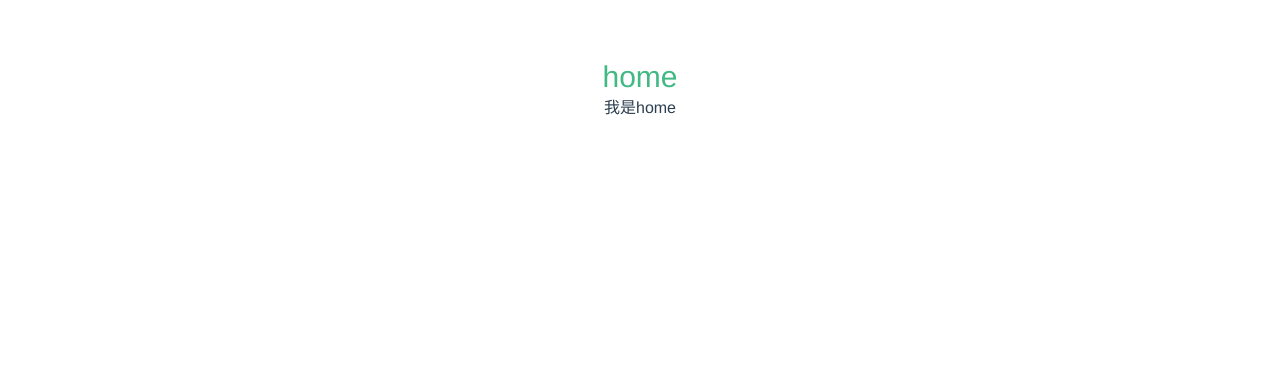
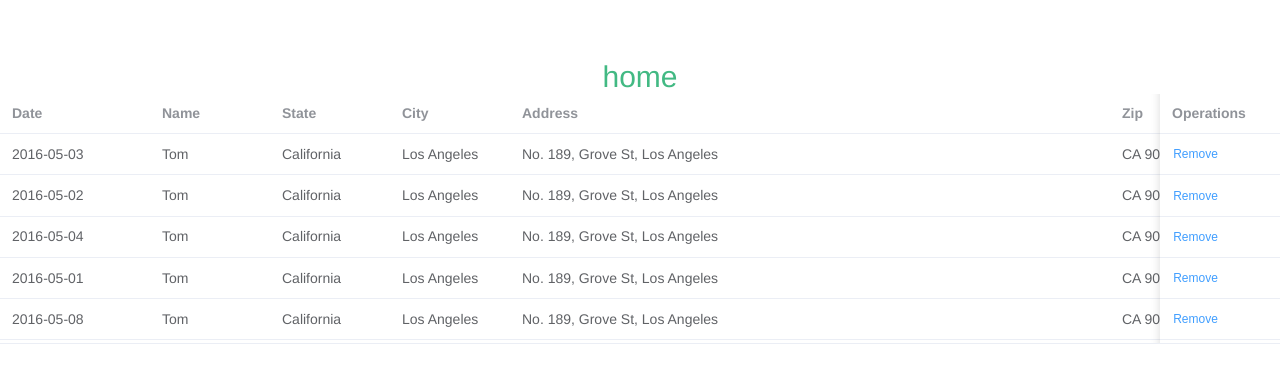
Before and after one commit to nihao112/my-git, a Vue app: page / in a window 1280 px wide. Shown: the top 382 px of the page. Built offline with nearby package versions, Linux system fonts and the light colour scheme.

Commit message:
home组件添加

```diff
--- /dev/null
+++ b/src/style/home/index.css
@@ -0,0 +1,20 @@
+.infinite-list {
+  height: 300px;
+  padding: 0;
+  margin: 0;
+  list-style: none;
+}
+
+.infinite-list .infinite-list-item {
+  display: flex;
+  align-items: center;
+  justify-content: center;
+  height: 50px;
+  background: var(--el-color-primary-light-9);
+  margin: 10px;
+  color: var(--el-color-primary);
+}
+
+.infinite-list .infinite-list-item + .list-item {
+  margin-top: 10px;
+}
--- /dev/null
+++ b/src/style/home/index.min.css
@@ -0,0 +1 @@
+.infinite-list-wrapper{height:300px;text-align:center}.infinite-list-wrapper .list{padding:0;margin:0;list-style:none}.infinite-list-wrapper .list-item{display:flex;align-items:center;justify-content:center;height:50px;background:var(--el-color-danger-lighter);color:var(--el-color-danger)}.infinite-list-wrapper .list-item+.list-item{margin-top:10px}
--- /dev/null
+++ b/src/style/home/index.scss
@@ -0,0 +1,22 @@
+.infinite-list-wrapper {
+  height: 300px;
+  text-align: center;
+
+  .list {
+    padding: 0;
+    margin: 0;
+    list-style: none;
+  }
+
+  .list-item {
+    display: flex;
+    align-items: center;
+    justify-content: center;
+    height: 50px;
+    background: var(--el-color-danger-lighter);
+    color: var(--el-color-danger);
+    & + .list-item {
+      margin-top: 10px;
+    }
+  }
+}
--- a/src/views/Home.vue
+++ b/src/views/Home.vue
@@ -1,5 +1,102 @@
 <script setup>
+var tableData = [
+  {
+    date: '2016-05-03',
+    name: 'Tom',
+    state: 'California',
+    city: 'Los Angeles',
+    address: 'No. 189, Grove St, Los Angeles',
+    zip: 'CA 90036',
+  },
+  {
+    date: '2016-05-02',
+    name: 'Tom',
+    state: 'California',
+    city: 'Los Angeles',
+    address: 'No. 189, Grove St, Los Angeles',
+    zip: 'CA 90036',
+  },
+  {
+    date: '2016-05-04',
+    name: 'Tom',
+    state: 'California',
+    city: 'Los Angeles',
+    address: 'No. 189, Grove St, Los Angeles',
+    zip: 'CA 90036',
+  },
+  {
+    date: '2016-05-01',
+    name: 'Tom',
+    state: 'California',
+    city: 'Los Angeles',
+    address: 'No. 189, Grove St, Los Angeles',
+    zip: 'CA 90036',
+  },
+  {
+    date: '2016-05-08',
+    name: 'Tom',
+    state: 'California',
+    city: 'Los Angeles',
+    address: 'No. 189, Grove St, Los Angeles',
+    zip: 'CA 90036',
+  },
+  {
+    date: '2016-05-06',
+    name: 'Tom',
+    state: 'California',
+    city: 'Los Angeles',
+    address: 'No. 189, Grove St, Los Angeles',
+    zip: 'CA 90036',
+  },
+  {
+    date: '2016-05-07',
+    name: 'Tom',
+    state: 'California',
+    city: 'Los Angeles',
+    address: 'No. 189, Grove St, Los Angeles',
+    zip: 'CA 90036',
+  },
+]
+const deleteRow = (index, rows) => {
+  rows.splice(index, 1)
+}
+</script>
+<script>
+import "../style/home/index.css"
 </script>
 <template>
-  <div>我是home</div>
+  <el-table :data="tableData"
+            style="width: 100%"
+            max-height="250">
+    <el-table-column fixed
+                     prop="date"
+                     label="Date"
+                     width="150" />
+    <el-table-column prop="name"
+                     label="Name"
+                     width="120" />
+    <el-table-column prop="state"
+                     label="State"
+                     width="120" />
+    <el-table-column prop="city"
+                     label="City"
+                     width="120" />
+    <el-table-column prop="address"
+                     label="Address"
+                     width="600" />
+    <el-table-column prop="zip"
+                     label="Zip"
+                     width="120" />
+    <el-table-column fixed="right"
+                     label="Operations"
+                     width="120">
+      <template #default="scope">
+        <el-button type="text"
+                   size="small"
+                   @click.prevent="deleteRow(scope.$index, tableData)">
+          Remove
+        </el-button>
+      </template>
+    </el-table-column>
+  </el-table>
 </template>
```
